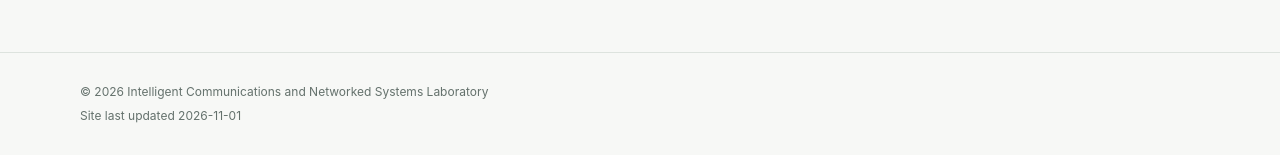
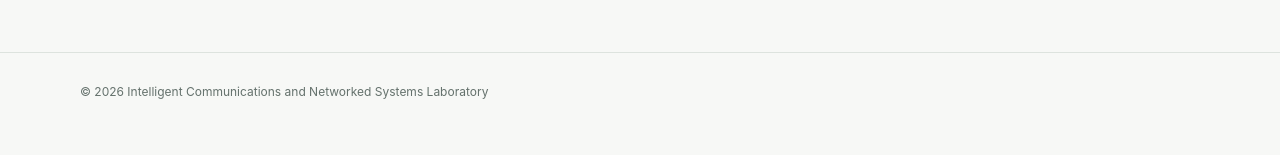
Before and after one commit to icnsl/icnsl.github.io, a Jekyll site: the page built from _pages/about.md, in a window 1280 px wide and 900 px high, scrolled down 1880 px. Shown: the part 742-897 px from the top of the window. Built offline with Jekyll 4.4.1, drawn with Linux system fonts in a browser that asks for light colours; a script bundle is joined from its source files by our own code; library files that are not in the unit come from our copies; after the commit the page ends 2755 px from its top, so only the background shows below that.

Commit message:
Remove the site last updated date from the shared footer

```diff
--- a/_includes/footer.html
+++ b/_includes/footer.html
@@ -3,7 +3,3 @@
 <div class="page__footer-copyright">
   &copy; {{ site.time | date: '%Y' }} Intelligent Communications and Networked Systems Laboratory
 </div>
-
-<div class="page__footer-copyright">
-  Site last updated {{ site.time | date: '%Y-%m-%d' }}
-</div>
```
